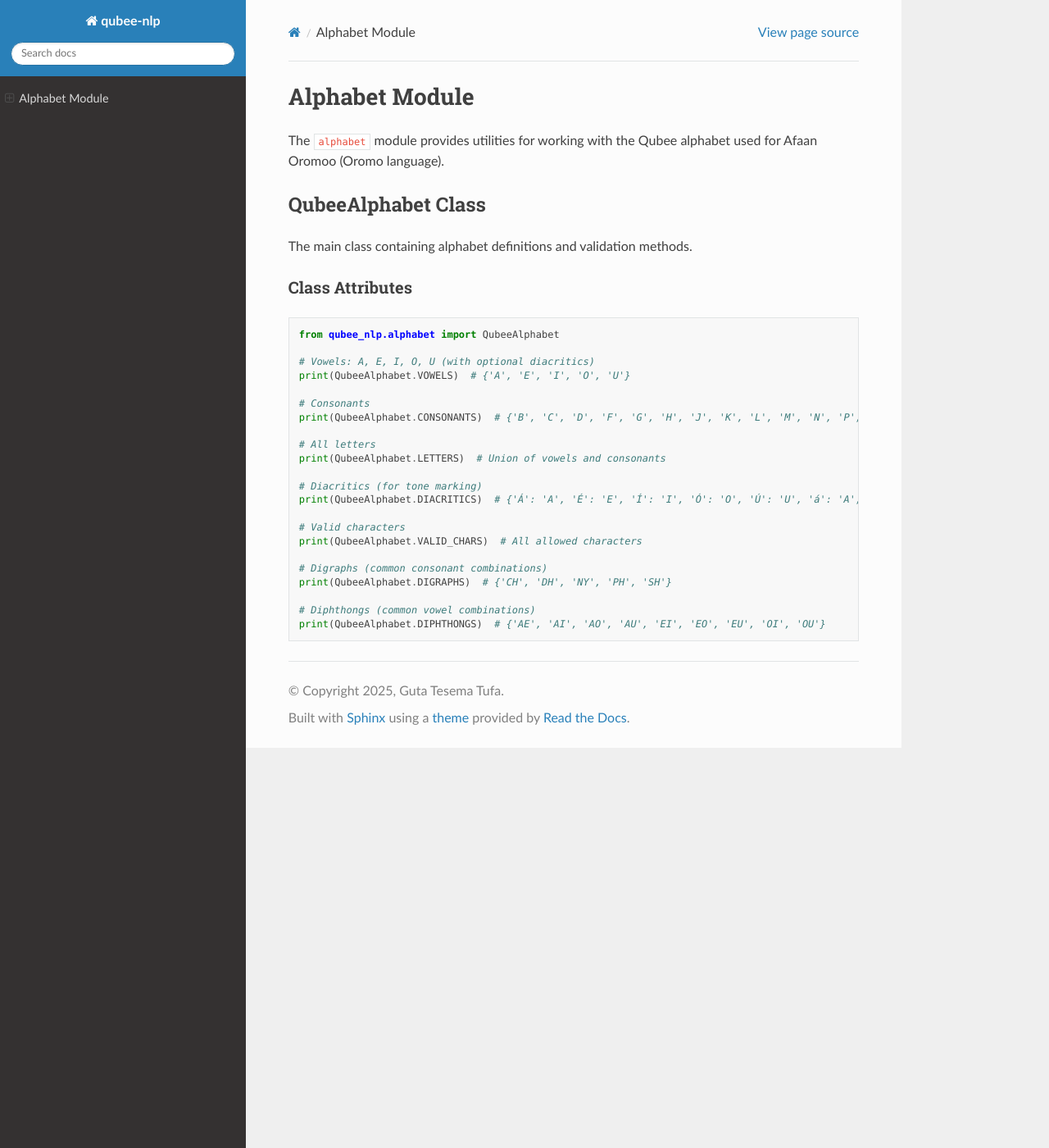
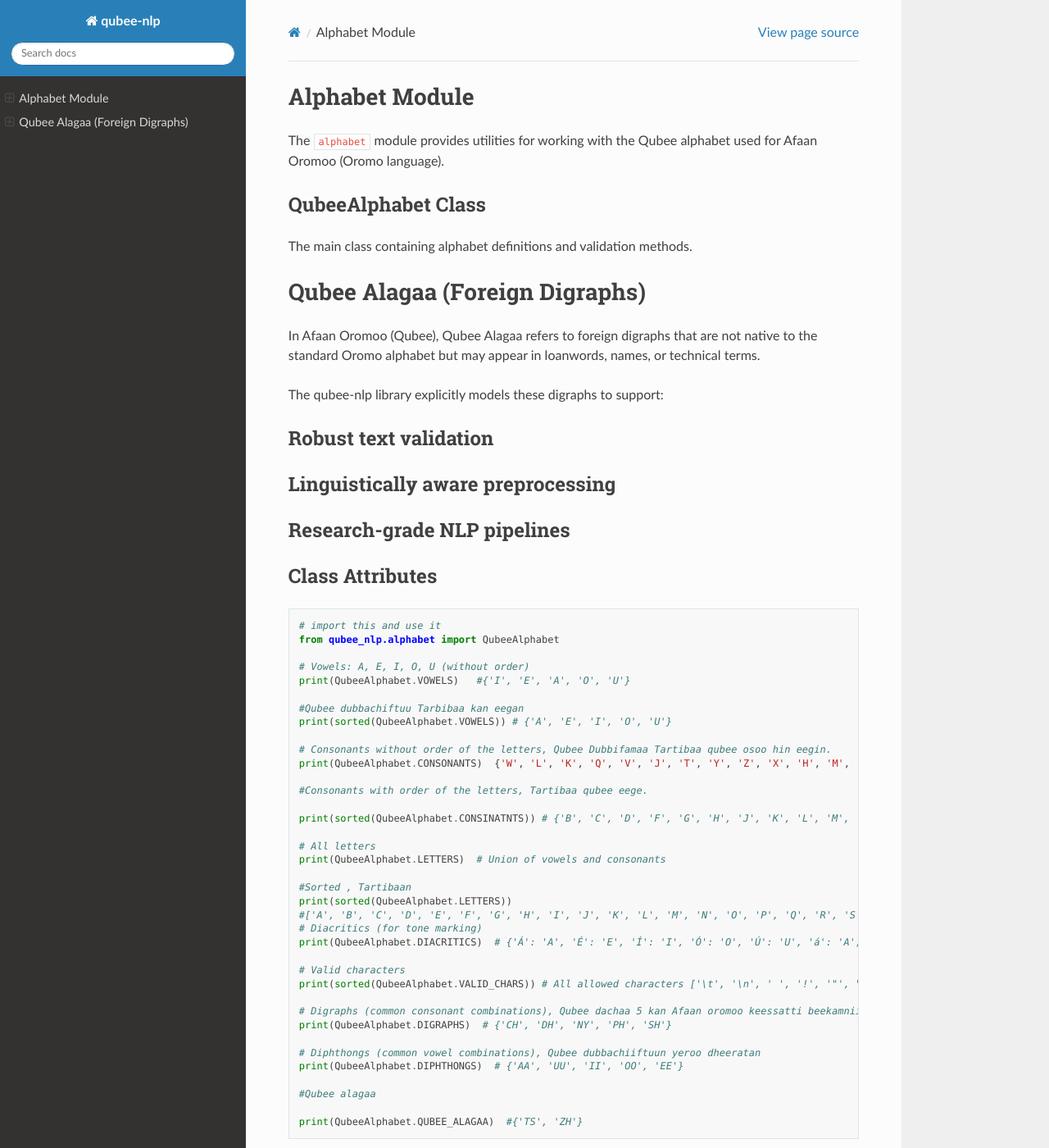
Before and after one commit to GUUTA/qubee-nlp, a Sphinx documentation site: the page built from docs/api/alphabet.md, in a window 1280 px wide and 1400 px high. Shown: the whole window at 82% size. Built offline with Sphinx 7.4.7 and the Read the Docs theme 3.1.0, drawn with Linux system fonts in a browser that asks for light colours.

Commit message:
updated files

````diff
--- a/docs/api/alphabet.md
+++ b/docs/api/alphabet.md
@@ -6,28 +6,57 @@ The `alphabet` module provides utilities for working with the Qubee alphabet use
 
 The main class containing alphabet definitions and validation methods.
 
+
+
+# Qubee Alagaa (Foreign Digraphs)
+
+In Afaan Oromoo (Qubee), Qubee Alagaa refers to foreign digraphs that are not native to the standard Oromo alphabet but may appear in loanwords, names, or technical terms.
+
+The qubee-nlp library explicitly models these digraphs to support:
+
+#### Robust text validation
+
+#### Linguistically aware preprocessing
+
+#### Research-grade NLP pipelines
+
 ### Class Attributes
 
 ```python
+# import this and use it
 from qubee_nlp.alphabet import QubeeAlphabet
 
-# Vowels: A, E, I, O, U (with optional diacritics)
-print(QubeeAlphabet.VOWELS)  # {'A', 'E', 'I', 'O', 'U'}
+# Vowels: A, E, I, O, U (without order)
+print(QubeeAlphabet.VOWELS)   #{'I', 'E', 'A', 'O', 'U'}
 
-# Consonants
-print(QubeeAlphabet.CONSONANTS)  # {'B', 'C', 'D', 'F', 'G', 'H', 'J', 'K', 'L', 'M', 'N', 'P', 'Q', 'R', 'S', 'T', 'V', 'W', 'X', 'Y', 'Z'}
+#Qubee dubbachiftuu Tarbibaa kan eegan
+print(sorted(QubeeAlphabet.VOWELS)) # {'A', 'E', 'I', 'O', 'U'}
+
+# Consonants without order of the letters, Qubee Dubbifamaa Tartibaa qubee osoo hin eegin.
+print(QubeeAlphabet.CONSONANTS)  {'W', 'L', 'K', 'Q', 'V', 'J', 'T', 'Y', 'Z', 'X', 'H', 'M', 'F', 'P', 'R', 'D', 'G', 'B', 'C', 'N', 'S'}
+
+#Consonants with order of the letters, Tartibaa qubee eege.
+
+print(sorted(QubeeAlphabet.CONSINATNTS)) # {'B', 'C', 'D', 'F', 'G', 'H', 'J', 'K', 'L', 'M', 'N', 'P', 'Q', 'R', 'S', 'T', 'V', 'W', 'X', 'Y', 'Z'}
 
 # All letters
 print(QubeeAlphabet.LETTERS)  # Union of vowels and consonants
 
+#Sorted , Tartibaan
+print(sorted(QubeeAlphabet.LETTERS))
+#['A', 'B', 'C', 'D', 'E', 'F', 'G', 'H', 'I', 'J', 'K', 'L', 'M', 'N', 'O', 'P', 'Q', 'R', 'S', 'T', 'U', 'V', 'W', 'X', 'Y', 'Z']
 # Diacritics (for tone marking)
 print(QubeeAlphabet.DIACRITICS)  # {'Á': 'A', 'É': 'E', 'Í': 'I', 'Ó': 'O', 'Ú': 'U', 'á': 'A', 'é': 'E', 'í': 'I', 'ó': 'O', 'ú': 'U'}
 
 # Valid characters
-print(QubeeAlphabet.VALID_CHARS)  # All allowed characters
+print(sorted(QubeeAlphabet.VALID_CHARS)) # All allowed characters ['\t', '\n', ' ', '!', '"', "'", '(', ')', ',', '-', '.', ':', ';', '?', 'A', 'B', 'C', 'D', 'E', 'F', 'G', 'H', 'I', 'J', 'K', 'L', 'M', 'N', 'O', 'P', 'Q', 'R', 'S', 'T', 'U', 'V', 'W', 'X', 'Y', 'Z', '[', ']', 'a', 'b', 'c', 'd', 'e', 'f', 'g', 'h', 'i', 'j', 'k', 'l', 'm', 'n', 'o', 'p', 'q', 'r', 's', 't', 'u', 'v', 'w', 'x', 'y', 'z', 'Á', 'É', 'Í', 'Ó', 'Ú', 'á', 'é', 'í', 'ó', 'ú']
 
-# Digraphs (common consonant combinations)
+# Digraphs (common consonant combinations), Qubee dachaa 5 kan Afaan oromoo keessatti beekamnii
 print(QubeeAlphabet.DIGRAPHS)  # {'CH', 'DH', 'NY', 'PH', 'SH'}
 
-# Diphthongs (common vowel combinations)
-print(QubeeAlphabet.DIPHTHONGS)  # {'AE', 'AI', 'AO', 'AU', 'EI', 'EO', 'EU', 'OI', 'OU'}
+# Diphthongs (common vowel combinations), Qubee dubbachiiftuun yeroo dheeratan
+print(QubeeAlphabet.DIPHTHONGS)  # {'AA', 'UU', 'II', 'OO', 'EE'}
+
+#Qubee alagaa
+
+print(QubeeAlphabet.QUBEE_ALAGAA)  #{'TS', 'ZH'}
````
Also changed, not shown: docs/Corpus.md (added, +144 -0 lines), docs/index.md (+9 -11 lines), docs/tutorials/afaan_oromoo_nlp.md (+9 -8 lines), 4 other files.
